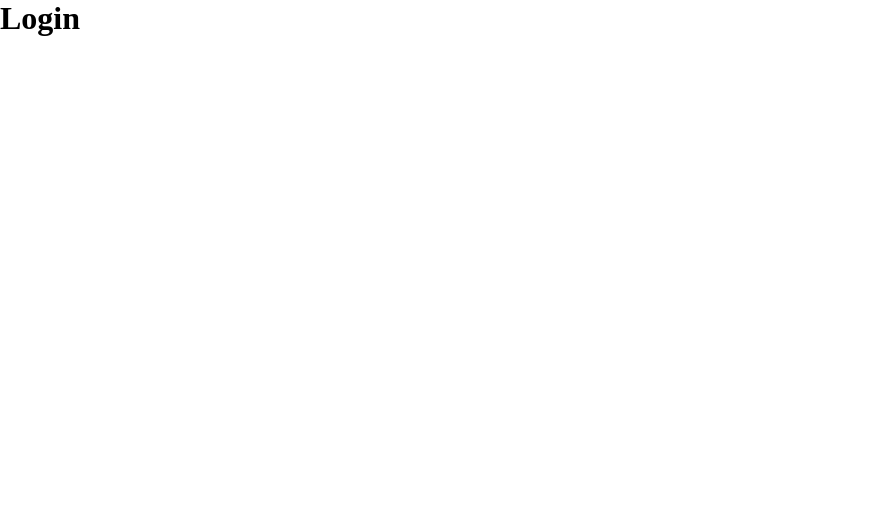
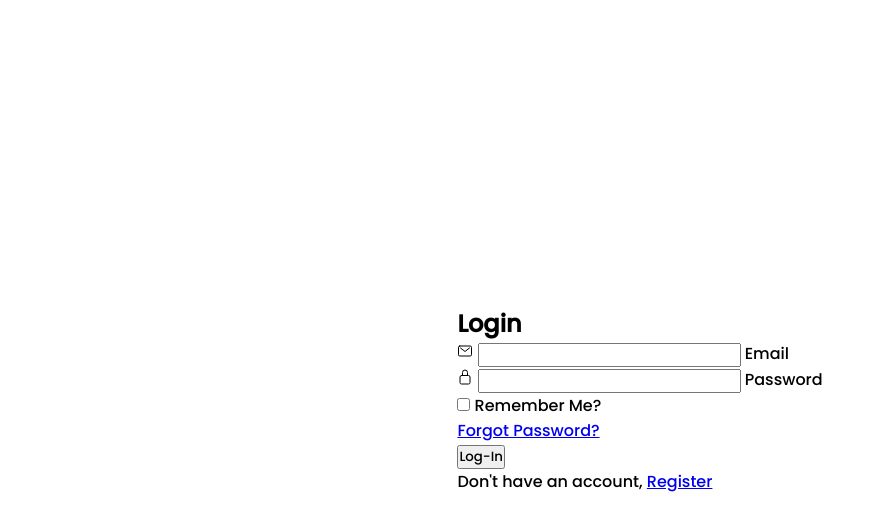
Before and after one commit to akshatp17/Login-Page, a plain HTML site: page index.html in a window 1280 px wide. Shown: the whole page, without its empty margins (0-885 px from the left). Drawn offline with nearby package versions, Linux system fonts and the light colour scheme.

Commit message:
finished html file

```diff
--- a/index.html
+++ b/index.html
@@ -9,10 +9,53 @@
 </head>
 
 <body>
-    <div class="container">
-        <h1>Login</h1>
 
-    </div>
+    <main>
+
+        <div class="form_box">
+
+            <div class="form_value">
+
+                <form action="">
+
+                    <h2>Login</h2>
+
+                    <div class="inputbox">
+                        <ion-icon name="mail-outline"></ion-icon>
+                        <input type="email" required>
+                        <label for="">Email</label>
+                    </div>
+
+                    <div class="inputbox">
+                        <ion-icon name="lock-closed-outline"></ion-icon>
+                        <input type="password" required>
+                        <label for="">Password</label>
+                    </div>
+
+                    <div class="checkbox">
+                        <input type="checkbox">
+                        <label for="">Remember Me?</label>
+                    </div>
+
+                    <div class="forgot">
+                        <a href="#">Forgot Password?</a>
+                    </div>
+
+                    <button>Log-In</button>
+
+                    <div class="reg">
+                        <p>Don't have an account, <a href="#">Register</a></p>
+                    </div>
+                </form>
+
+            </div>
+
+        </div>
+
+    </main>
+
+    <script type="module" src="https://unpkg.com/ionicons@5.5.2/dist/ionicons/ionicons.esm.js"></script>
+    <script nomodule src="https://unpkg.com/ionicons@5.5.2/dist/ionicons/ionicons.js"></script>
 </body>
 
 </html>
--- a/style.css
+++ b/style.css
@@ -1,4 +1,14 @@
-* {
+@import url('https://fonts.googleapis.com/css2?family=Poppins:wght@500&display=swap');
+*{
+    margin: 0;
     padding: 0;
-    margin: 0;
+    font-family: 'poppins',sans-serif;
 }
+
+main{
+    display: flex;
+    justify-content: center;
+    align-items: center;
+    min-height: 100vh;
+    width: 100%;
+}
```
